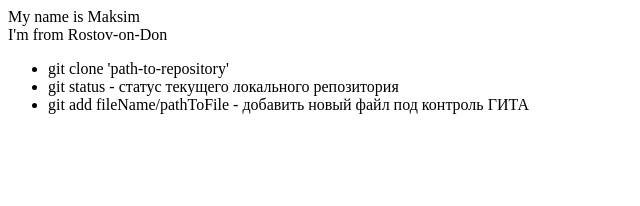
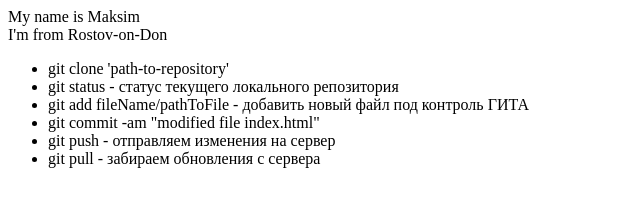
Before and after one commit to MoiseenkoMaksim/git-lesson, a plain HTML site: page index.html in a window 1280 px wide. Shown: the whole page, without its empty margins (0-640 px from the left). Drawn offline with Linux system fonts and the light colour scheme.

Commit message:
modified file index.html

```diff
--- a/index.html
+++ b/index.html
@@ -10,5 +10,8 @@
         <li>git clone 'path-to-repository'</li>
         <li>git status - статус текущего локального репозитория</li>
         <li>git add fileName/pathToFile - добавить новый файл под контроль ГИТА</li>
+        <li>git commit -am "modified file index.html"</li>
+        <li>git push - отправляем изменения на сервер</li>
+        <li>git pull - забираем обновления с сервера</li>
     </ul>
 </div>
```
